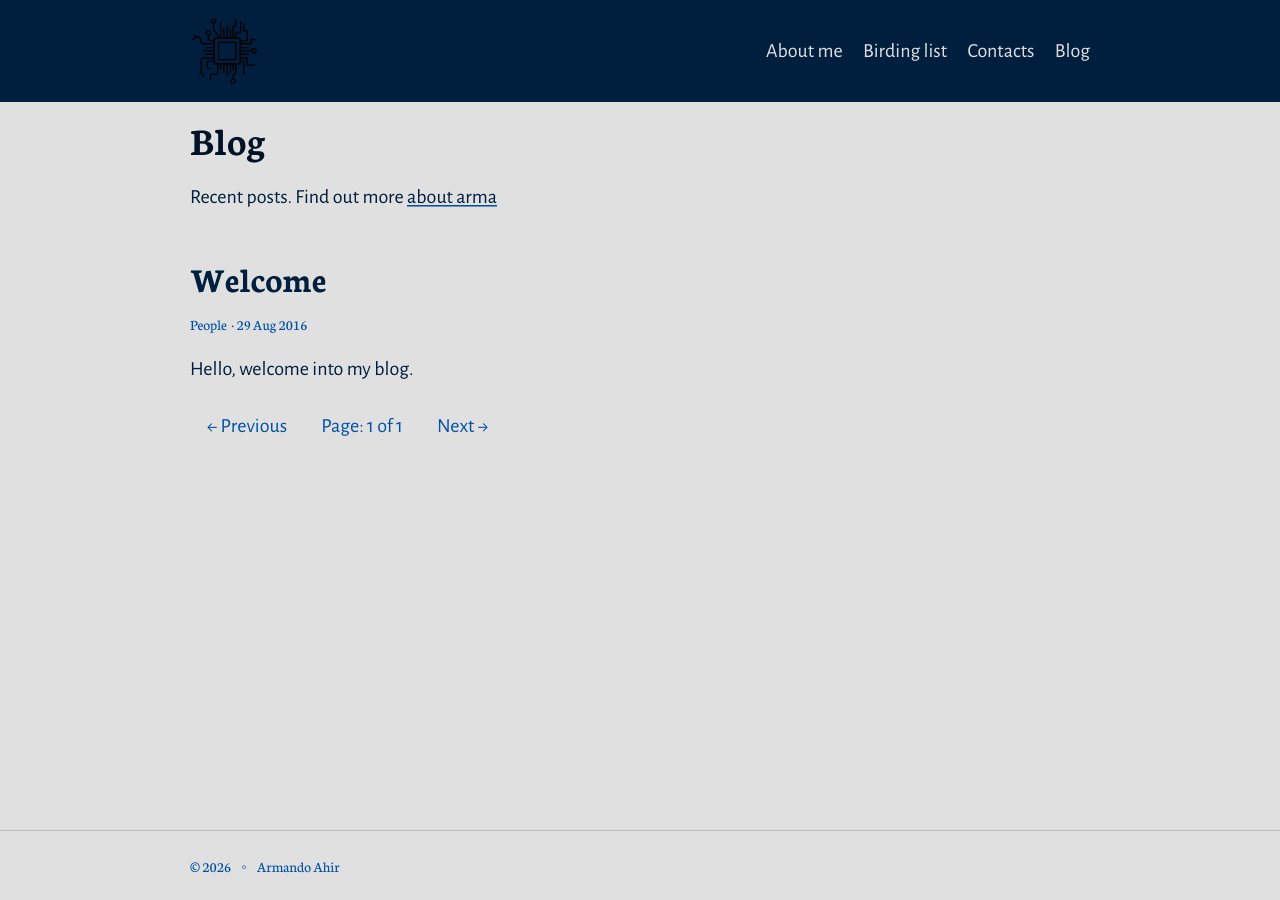
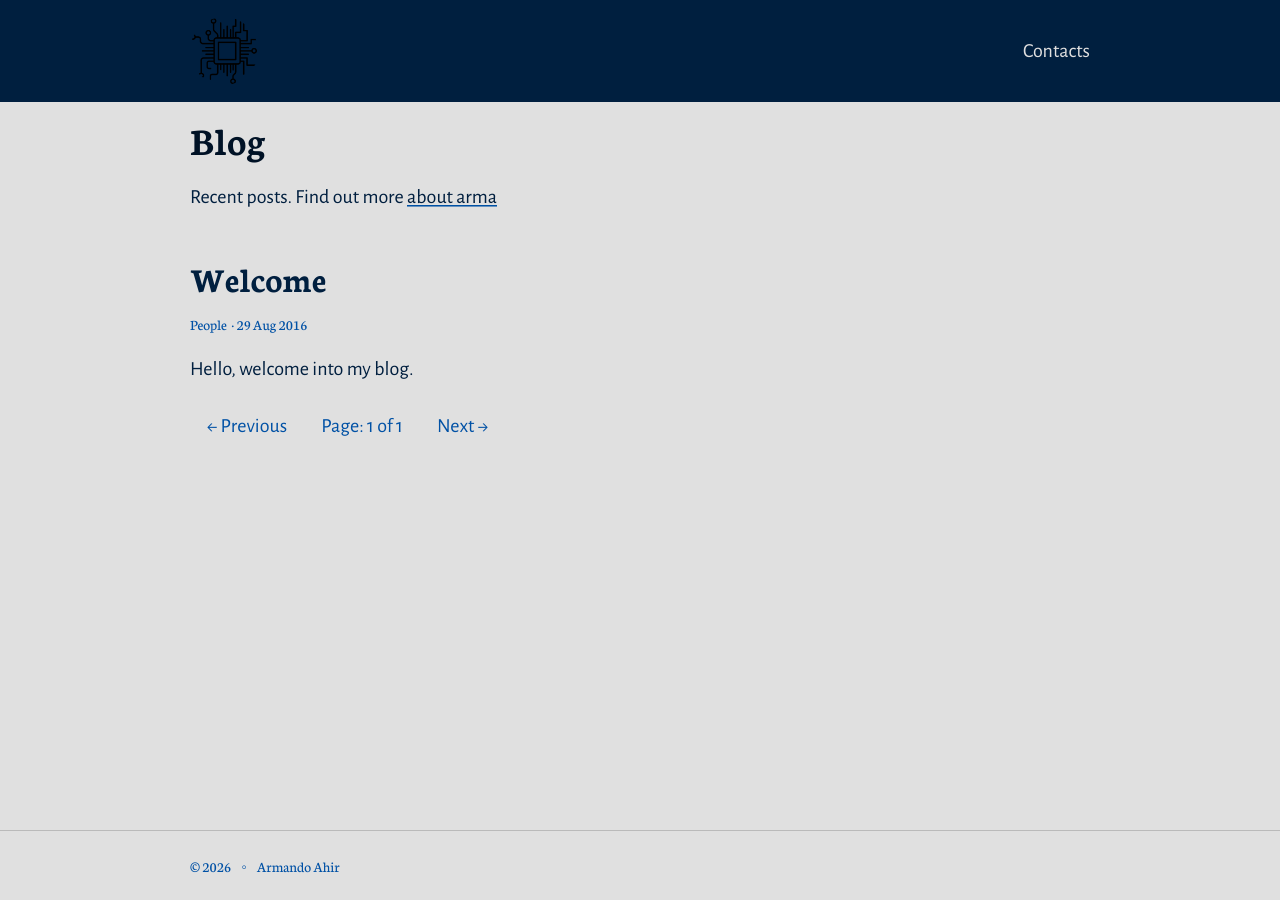
Before and after one commit to armandoahir/armandoahir.github.io, a Jekyll site: the page built from index.html, in a window 1280 px wide. Built offline with Jekyll 4.4.1, drawn with Linux system fonts in a browser that asks for light colours; the list of posts is cut into pages by our own code.

Commit message:
[14th Apr] Fix nav

```diff
--- a/_includes/site-nav.html
+++ b/_includes/site-nav.html
@@ -1,17 +1,12 @@
 <nav class="nav">
   <ul class="list list--nav">
-    {% for item in site.pages %}
-      {% comment %} Aggiunta la condizione item.nav_exclude {% endcomment %}
-      {% unless item.nav_exclude == true or item.title == false or item.url contains "/page" or item.url contains "/404.html" or item.url contains "/feed." %}
-        <li class="item  item--nav{% if item.url == page.url %}  item--current{% endif %}">
-          {% if item.collectionpage %}
-            {% assign collectiondata = site.collections | where: "label", item.collectionpage | first %}
-            <a href="{{ site.baseurl }}{{ item.url }}">{{ collectiondata.title }}</a>
-          {% else %}
-            <a href="{{ site.baseurl }}{{ item.url }}">{{ item.title }}</a>
-          {% endif %}
+    {%- assign allowed_pages = "About,Contacts,Blog" | split: "," -%}
+    {%- for item in site.pages -%}
+      {%- if allowed_pages contains item.title -%}
+        <li class="item item--nav{% if item.url == page.url %} item--current{% endif %}">
+          <a href="{{ site.baseurl }}{{ item.url }}">{{ item.title }}</a>
         </li>
-      {% endunless %}
-    {% endfor %}
+      {%- endif -%}
+    {%- endfor -%}
   </ul>
 </nav>
```
